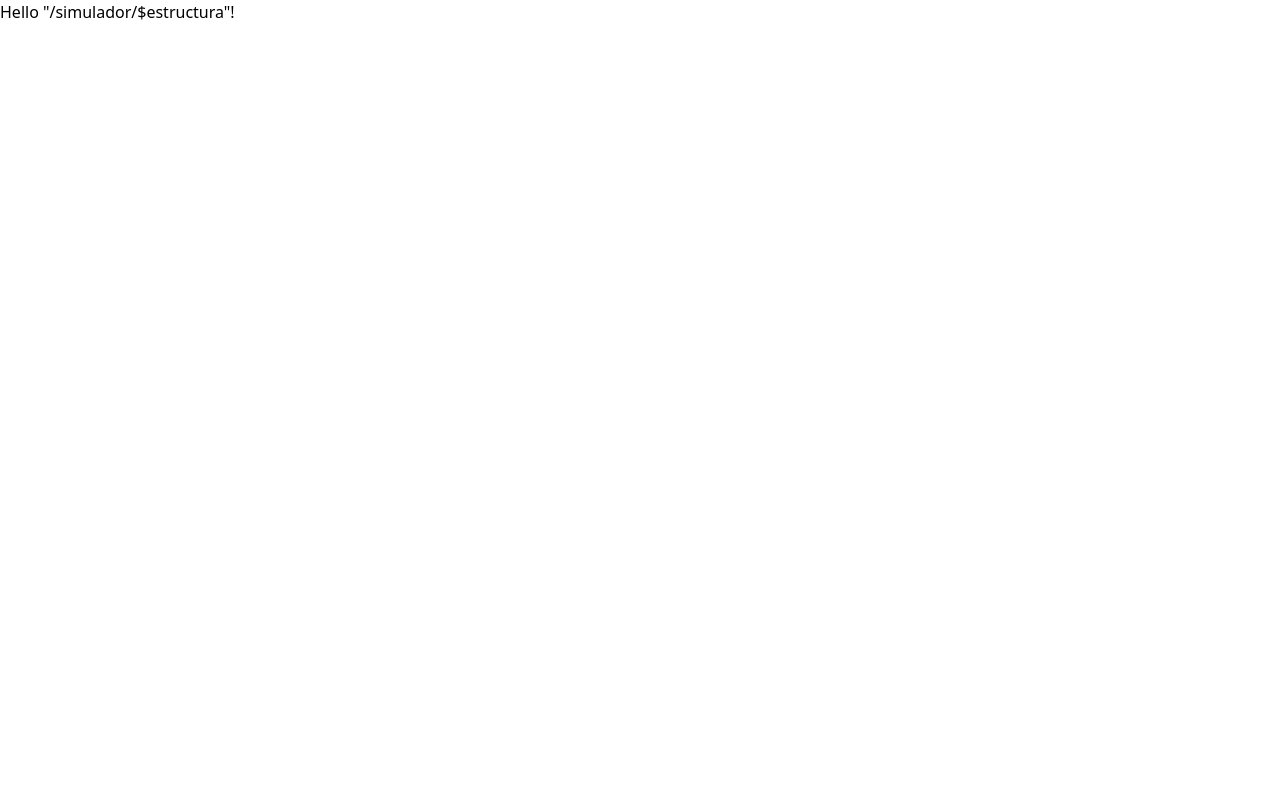
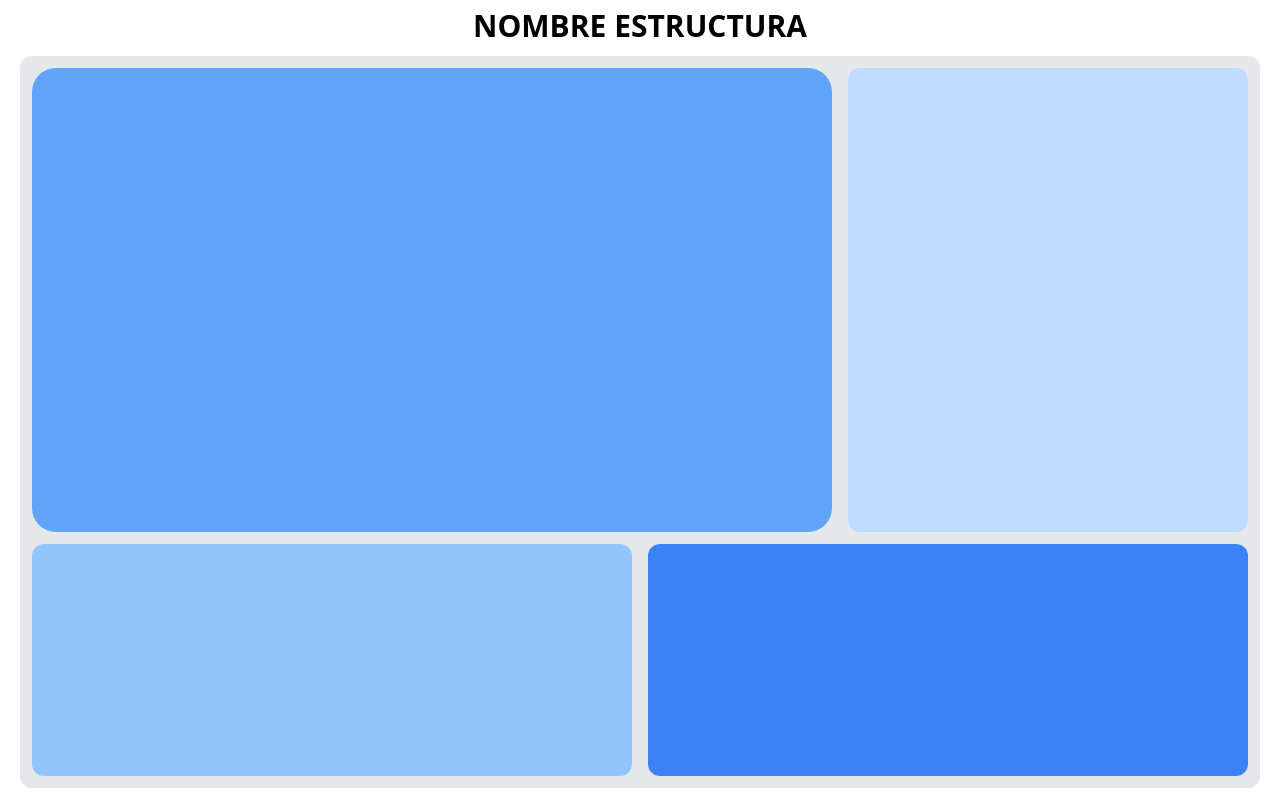
Before and after one commit to jenni-03/mediador-pedagogico, a React (Vite) app: page /simulador/1 in a window 1280 px wide. Built offline with nearby package versions, Linux system fonts and the light colour scheme.

Commit message:
iniciando creación del simulador

```diff
--- a/src/routes/simulador/$estructura.tsx
+++ b/src/routes/simulador/$estructura.tsx
@@ -5,5 +5,28 @@ export const Route = createFileRoute("/simulador/$estructura")({
 });
 
 function RouteComponent() {
-  return <div>Hello "/simulador/$estructura"!</div>;
+  return (
+    <div className="h-screen flex flex-col">
+      <div>
+        <h1 className="font-bold text-3xl text-center mt-2">NOMBRE ESTRUCTURA</h1>
+      </div>
+      <div className="flex-1 bg-gray-200 mx-5 my-3 flex flex-col rounded-xl">
+        <div className="flex-[2] flex flex-row rounded-xl my-3 mx-3">
+          <div className="flex-[2] bg-blue-400 rounded-3xl mr-2">
+
+          </div>
+          <div className="flex-[1] bg-blue-200 rounded-xl ml-2">
+          </div>
+        </div>
+        <div className="flex-[1] flex flex-row rounded-xl mb-3 mx-3">
+          <div className=" flex-1 bg-blue-300 mr-2 rounded-xl">
+
+          </div>
+          <div className="flex-1 bg-blue-500 ml-2 rounded-xl">
+
+          </div>
+        </div>
+      </div>
+    </div>
+  );
 }
```
